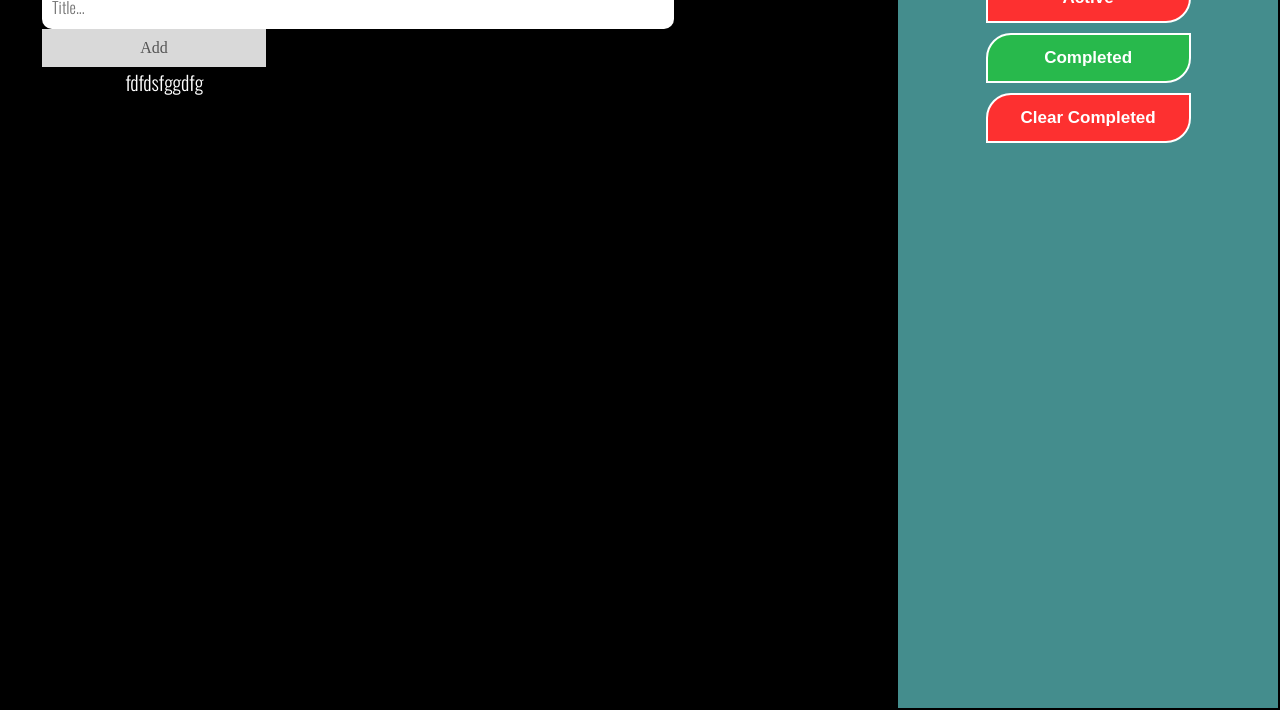
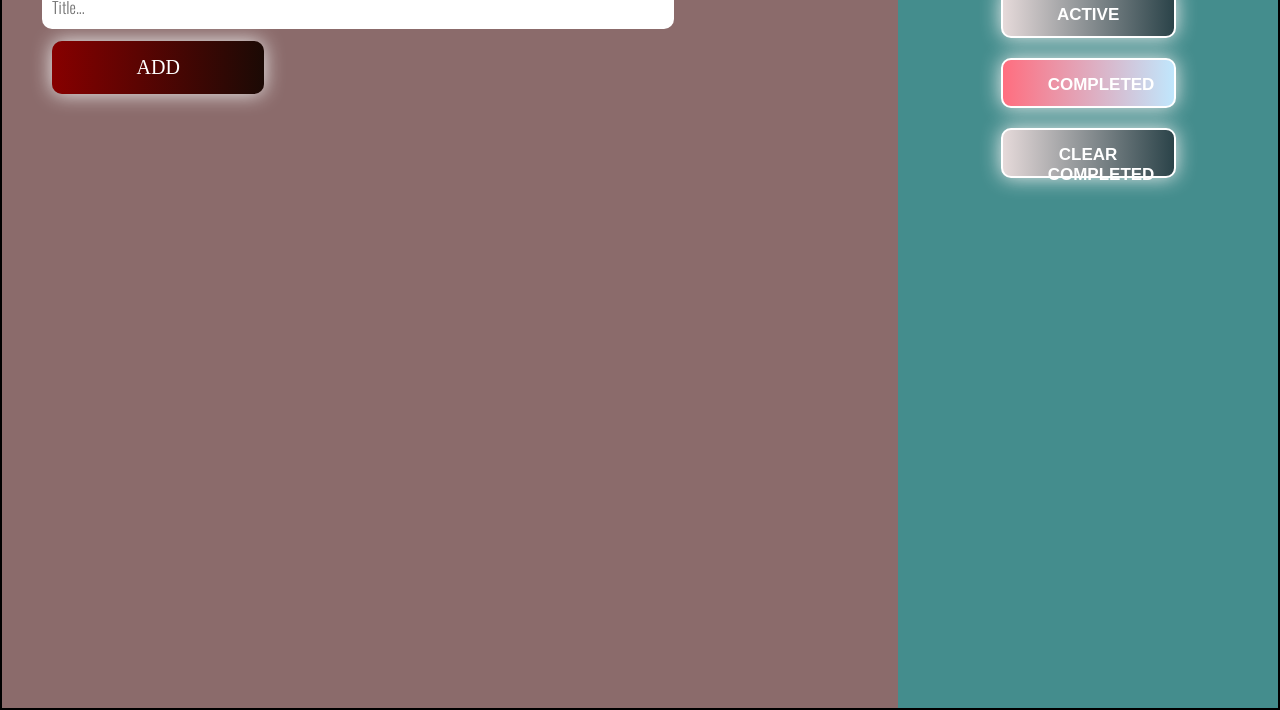
Before and after one commit to asr-johnnette/To-do-list, a plain HTML site: page index.html in a window 1280 px wide. Shown: the part 94-804 px from the top of the page. Drawn offline with nearby package versions, Linux system fonts and the light colour scheme; a web font is replaced by a local one.

Commit message:
some changes in css and js file

```diff
--- a/index.html
+++ b/index.html
@@ -18,9 +18,13 @@
         <div class="header" id="myDIV">
             <h1 style="color: aliceblue;">To-Do-List</h1>
             <input type="text" id="myInput" placeholder="Title..." autocomplete="off">
+            <br>
+            <br>
             <span onclick="newElement()" class="addBtn">Add</span>
             <br>
-            <ul id="myUL">fdfdsfggdfg
+            <br>
+            <br>
+            <ul id="myUL">
                 <!-- Tasks will be added here dynamically -->
             </ul>
         </div>
--- a/script.js
+++ b/script.js
@@ -18,6 +18,9 @@ function newElement() {
     const checkbox = document.createElement("input");
     checkbox.type = "checkbox";
     taskItem.appendChild(checkbox);
+    checkbox.style.position = "absolute";
+    checkbox.style.left = "5px";
+    checkbox.style.top = "20px";
 
     checkbox.addEventListener("change", () => {
         if (checkbox.checked) {
--- a/style.css
+++ b/style.css
@@ -13,8 +13,6 @@ body{
 .container{
   border: 2px solid black;
   display: flex;
-    /* justify-content: center;
-    align-items: center; */
   height: 100vh;
 }
 .list{
@@ -33,27 +31,30 @@ input[type=text]{
   font-family: 'Oswald', sans-serif;
   font-weight: 500;
 }
+
 input [type=checkbox]{
   width: 50px;
   height: 20px;
 }
 
-  /* Style the "Add" button */
 .addBtn {
-    padding: 10px;
-    width: 25%;
-    background: #d9d9d9;
-    color: #555;
-    float: left;
+  width: 15%;
+  background-image: linear-gradient(to right, #870000 0%, #190A05  51%, #870000  100%);
+  margin: 10px;
+  padding: 15px 45px;
   text-align: center;
-    font-size: 16px;
-    cursor: pointer;
-    transition: 0.3s;
-    border-radius: 0;
+  text-transform: uppercase;
+  transition: 0.5s;
+  background-size: 200% auto;
+  color: white;
+  box-shadow: 0 0 20px #eee;
+  border-radius: 10px;
+  display: block;
 }
-
 .addBtn:hover {
-    background-color: #bbb;
+  background-position: right center;
+  color: #fff;
+  text-decoration: none;
 }
 
 ul{
@@ -68,10 +69,9 @@ ul li{
   cursor: pointer;
   position: relative;
   padding: 12px 8px 12px 0px;
-    background: #0c852a;
+  background: rgb(16 185 129);
   font-size: 18px;
   transition: 0.2s;
-
   /* make the list items unselectable */
   -webkit-user-select: none;
   -moz-user-select: none;
@@ -79,12 +79,9 @@ ul li{
   user-select: none;
 }
 ul li:nth-child(odd) {
-    background: #fa2c2c;
+  background: rgb(55 65 81);
 }
 
-  /* ul li:hover {
-    background: #ddd;
-  } */
   /*adding a background color and strike out the text*/
   ul li.checked {
     background: #888;
@@ -118,7 +115,7 @@ ul li{
 
   .header {
     width: 70%;
-    background-color: #000000;
+    background-color: #8b6b6b;
     padding: 30px 40px;
     color: white;
     text-align: center;
@@ -152,11 +149,70 @@ ul li{
     color: #ffffff;
   }
 
-  button:hover{
-    background-color: #28b94c;
-    border: 2px solid black;
+
+  button {
+    width: 50%;
+    height:50px;
+    background-image: linear-gradient(to right, #ff6e7f 0%, #bfe9ff  51%, #ff6e7f  100%);
+    margin: 10px;
+    padding: 15px 45px;
+    text-align: center;
+    text-transform: uppercase;
+    transition: 0.5s;
+    background-size: 200% auto;
+    color: white;
+    box-shadow: 0 0 20px #eee;
+    border-radius: 10px;
+    display: block;
   }
+
+  button:hover {
+    background-position: right center; /* change the direction of the change here */
+    color: #fff;
+    text-decoration: none;
+  }
+
   button:nth-child(even) {
-    background: #fd3030;
-    border-radius: 25px 0px;
+    width: 50%;
+    height:50px;
+    background-image: linear-gradient(to right, #E55D87 0%, #5FC3E4  51%, #E55D87  100%);
+    margin: 10px;
+    padding: 15px 45px;
+    text-align: center;
+    text-transform: uppercase;
+    transition: 0.5s;
+    background-size: 200% auto;
+    color: white;
+    box-shadow: 0 0 20px #eee;
+    border-radius: 10px;
+    display: block;
   }
+
+  button:nth-child(even):hover {
+    background-position: right center; /* change the direction of the change here */
+    color: #fff;
+    text-decoration: none;
+  }
+
+
+
+
+  button:nth-child(even) {
+    background-image: linear-gradient(to right, #E6DADA 0%, #274046  51%, #E6DADA  100%);
+    margin: 10px;
+    padding: 15px 45px;
+    text-align: center;
+    text-transform: uppercase;
+    transition: 0.5s;
+    background-size: 200% auto;
+    color: white;
+    box-shadow: 0 0 20px #eee;
+    border-radius: 10px;
+    display: block;
+  }
+
+  .btn-grad:hover {
+    background-position: right center; /* change the direction of the change here */
+    color: #fff;
+    text-decoration: none;
+  }
```
Lines whose indentation alone changed are shown as unchanged.
